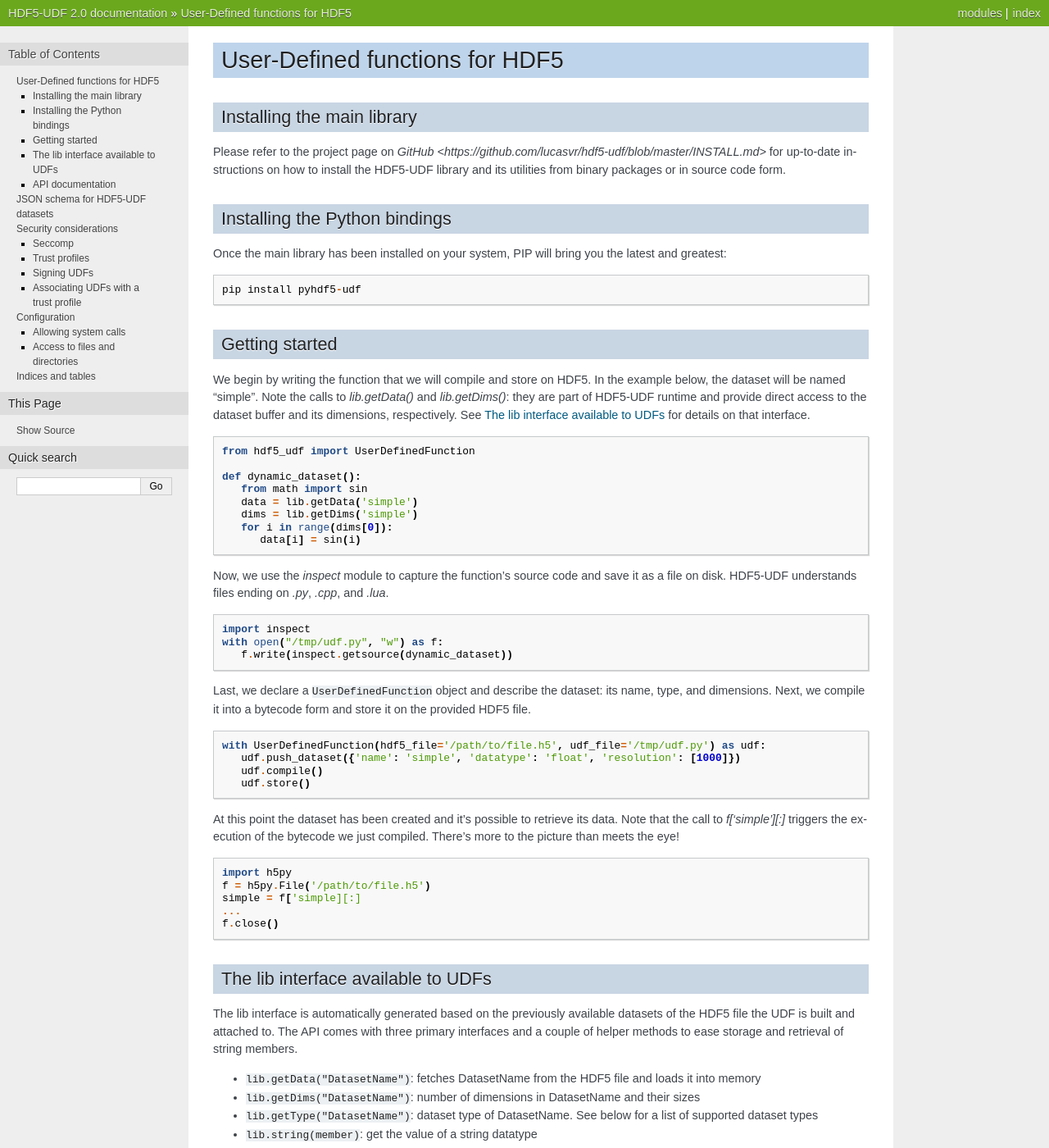
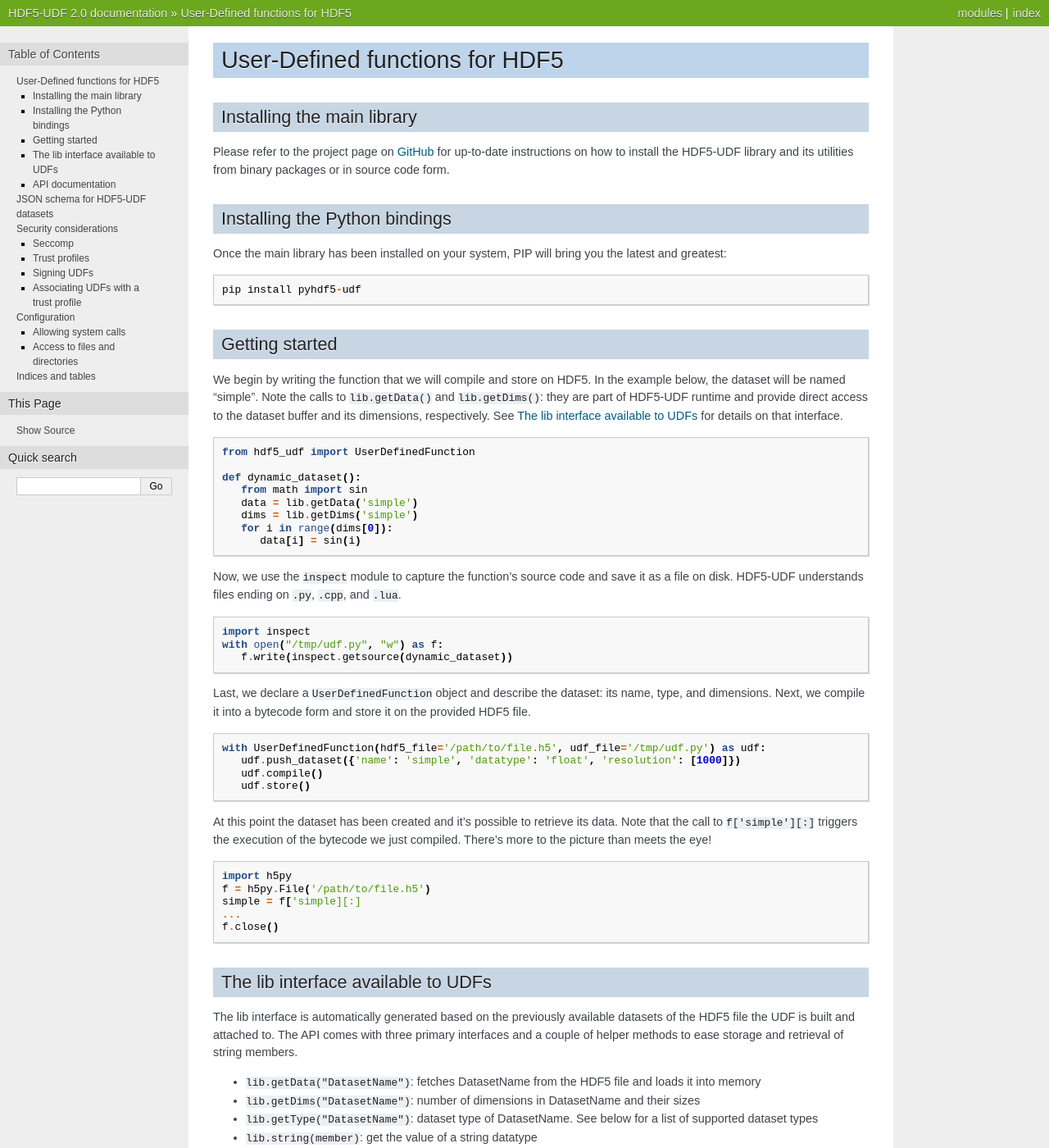
Before and after one commit to lucasvr/hdf5-udf, a Sphinx documentation site: the page built from python-bindings/doc/index.rst, in a window 1280 px wide and 1400 px high. Shown: the whole window at 82% size. Built offline with Sphinx 7.4.7, drawn with Linux system fonts in a browser that asks for light colours.

Commit message:
Documentation: update link to project page + minor edits

```diff
--- a/python-bindings/doc/index.rst
+++ b/python-bindings/doc/index.rst
@@ -13,7 +13,7 @@ User-Defined functions for HDF5
 Installing the main library
 ---------------------------
 
-Please refer to the project page on `GitHub <https://github.com/lucasvr/hdf5-udf/blob/master/INSTALL.md>`
+Please refer to the project page on `GitHub <https://github.com/lucasvr/hdf5-udf/blob/master/INSTALL.md>`_
 for up-to-date instructions on how to install the HDF5-UDF library and its
 utilities from binary packages or in source code form.
 
@@ -32,8 +32,8 @@ Getting started
 ----------------
 
 We begin by writing the function that we will compile and store on HDF5. In the
-example below, the dataset will be named "simple". Note the calls to `lib.getData()`
-and `lib.getDims()`: they are part of HDF5-UDF runtime and provide direct access to
+example below, the dataset will be named "simple". Note the calls to ``lib.getData()``
+and ``lib.getDims()``: they are part of HDF5-UDF runtime and provide direct access to
 the dataset buffer and its dimensions, respectively. See
 :ref:`The lib interface available to UDFs` for details on that interface.
 
@@ -48,8 +48,9 @@ the dataset buffer and its dimensions, respectively. See
       for i in range(dims[0]):
          data[i] = sin(i)
 
-Now, we use the `inspect` module to capture the function's source code and save
-it as a file on disk. HDF5-UDF understands files ending on `.py`, `.cpp`, and `.lua`.
+Now, we use the ``inspect`` module to capture the function's source code and save
+it as a file on disk. HDF5-UDF understands files ending on ``.py``, ``.cpp``, and
+``.lua``.
 
 .. code-block::
 
@@ -69,7 +70,7 @@ on the provided HDF5 file.
       udf.store()
 
 At this point the dataset has been created and it's possible to retrieve its data.
-Note that the call to `f['simple'][:]` triggers the execution of the bytecode we
+Note that the call to ``f['simple'][:]`` triggers the execution of the bytecode we
 just compiled. There's more to the picture than meets the eye!
 
 .. code-block::
```
